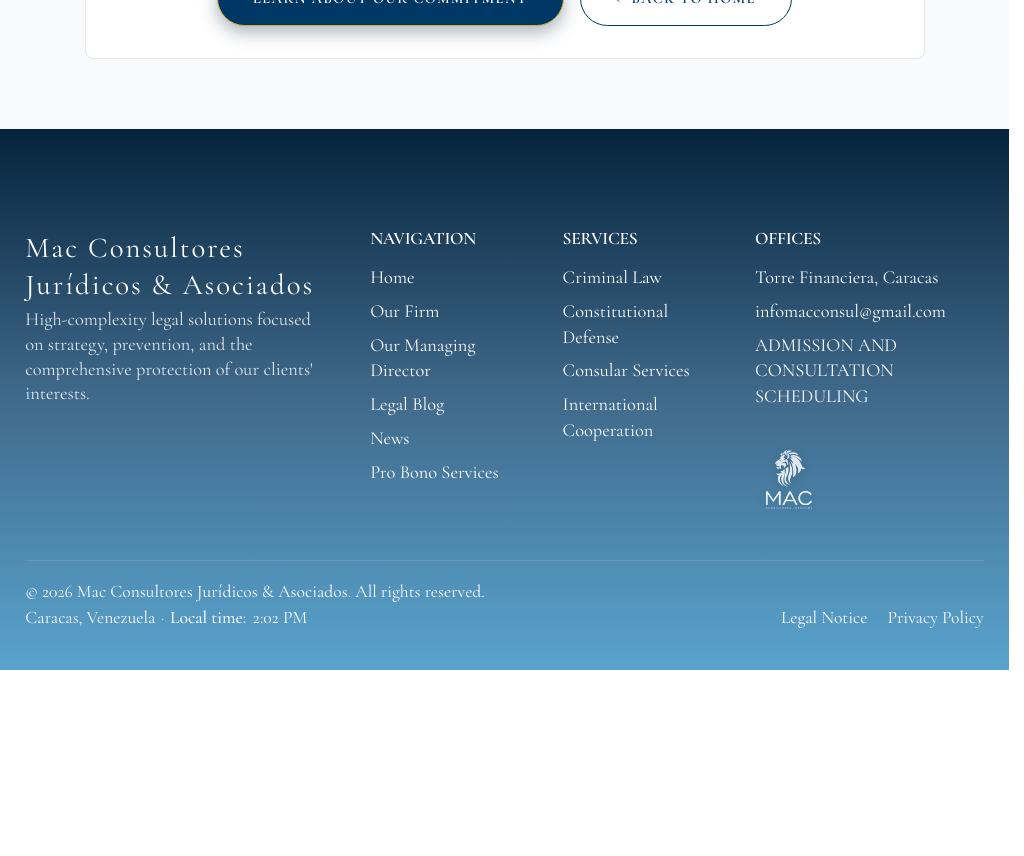
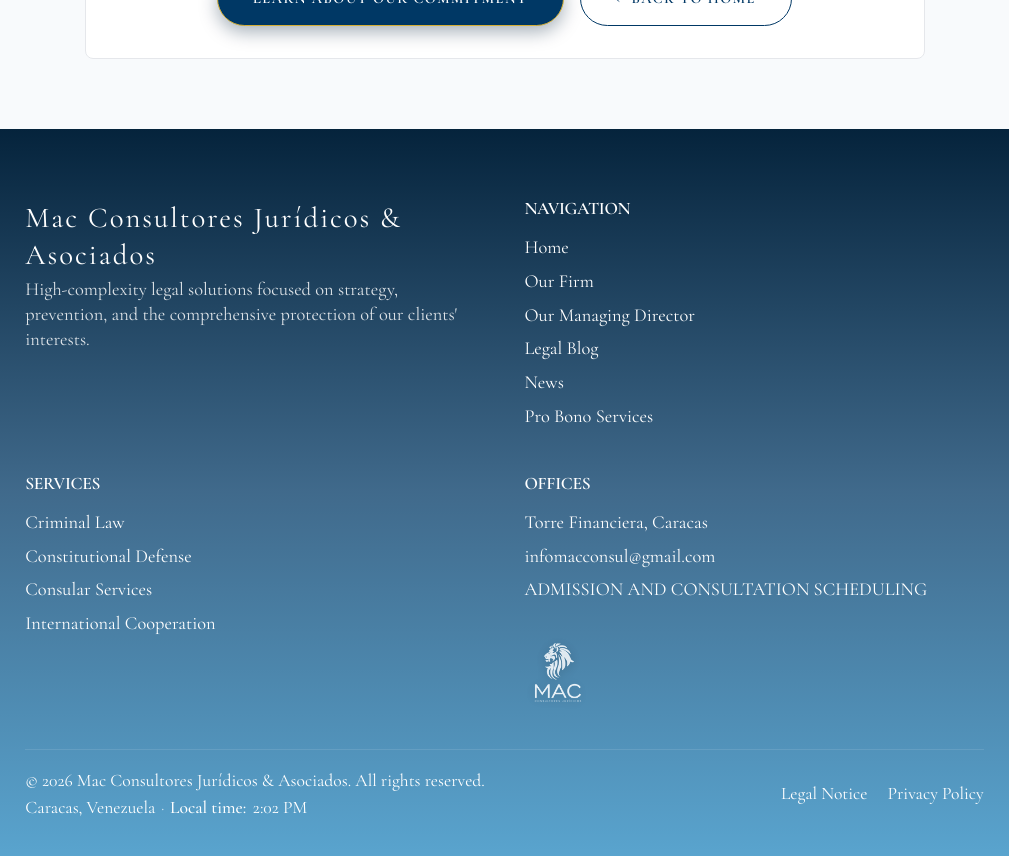
Before and after one commit to mcolina777-cpu/mac-consultores-site-clean, a Next.js app: page /en/contact in a window 1024 px wide. Shown: the part 2240-3096 px from the top of the page. Before the commit the page ends 2910 px from the top, so only its background shows below. Built offline with nearby package versions, Linux system fonts and the light colour scheme.

Commit message:
fix(footer): add tablet responsive breakpoint (769px-1024px) for 2-column layout

```diff
--- a/src/app/globals.css
+++ b/src/app/globals.css
@@ -837,6 +837,45 @@
   font-size: 1.1rem;
   text-decoration: none;
   transition: color 0.3s ease;
+}
+
+/* FOOTER – Tablets y pantallas intermedias */
+@media (min-width: 769px) and (max-width: 1024px) {
+  .footer {
+    padding: 70px 0 36px;
+  }
+
+  .footer-grid {
+    display: grid;
+    grid-template-columns: 1fr 1fr;
+    grid-template-areas:
+      "info nav"
+      "services offices";
+    gap: 36px 40px;
+    margin-bottom: 36px;
+  }
+
+  .footer-col.footer-info {
+    grid-area: info;
+  }
+
+  .footer-col:nth-of-type(2) {
+    grid-area: nav;
+  }
+
+  .footer-col:nth-of-type(3) {
+    grid-area: services;
+  }
+
+  .footer-col:nth-of-type(4) {
+    grid-area: offices;
+  }
+
+  .footer-bottom {
+    flex-wrap: wrap;
+    gap: 16px;
+    align-items: center;
+  }
 }
 
 /* FOOTER – Móvil */
```
